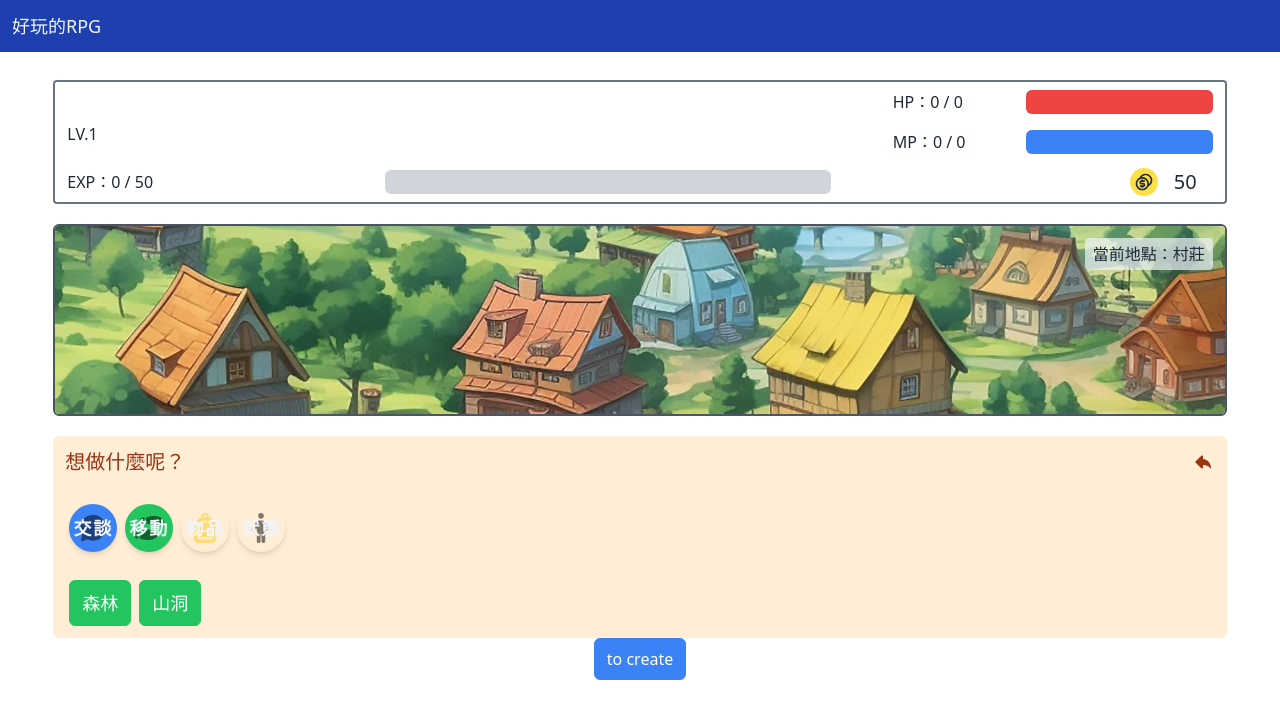
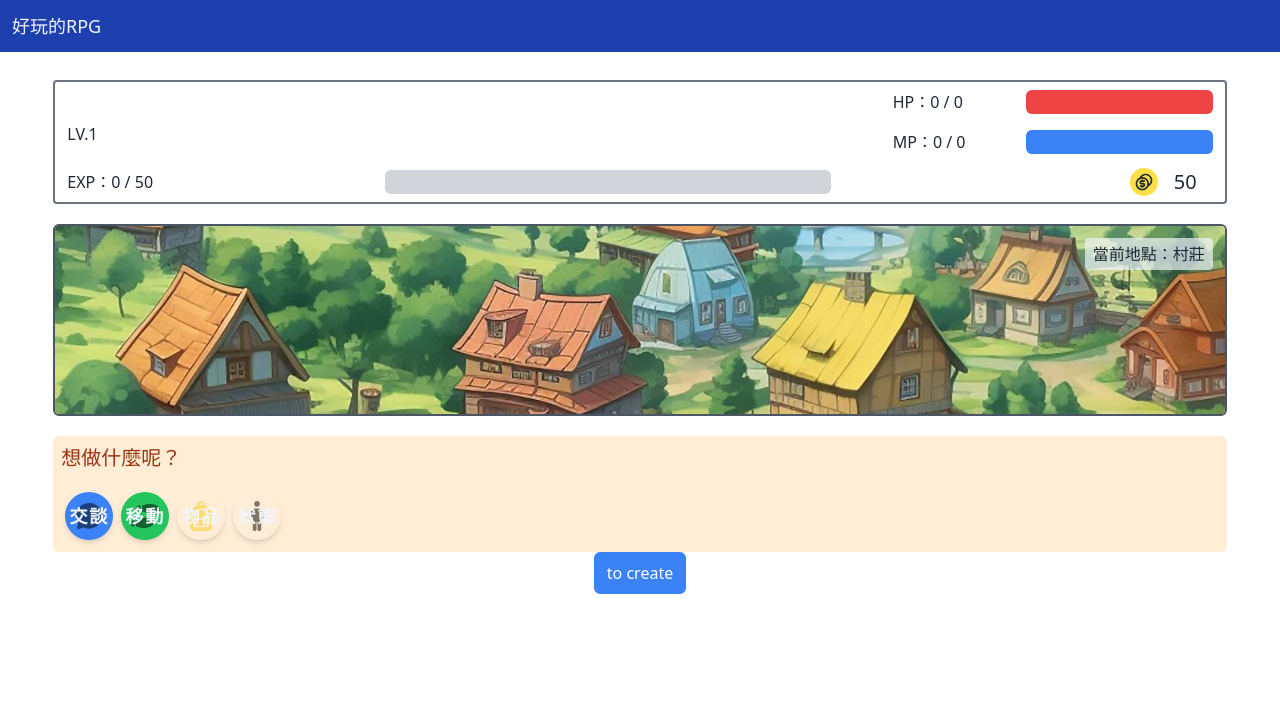
Before and after one commit to Melon-Lo/rpg, a React (Create React App) app: page / in a window 1280 px wide. Shown: the top 718 px of the page. Built offline with nearby package versions, Linux system fonts and the light colour scheme.

Commit message:
feat/ update CommandSection

```diff
--- a/src/components/CommandItem.jsx
+++ b/src/components/CommandItem.jsx
@@ -1,6 +1,10 @@
-export default function CommandItem({ command, color, Icon }) {
+export default function CommandItem({ command, color, Icon, setCurrentStep }) {
+  const handleClick = () => {
+    setCurrentStep(command);
+  };
+
   return (
-    <div className={`relative w-12 h-12 rounded-full shadow-md bg-${color}-500 m-1`}>
+    <div onClick={handleClick} className={`relative w-12 h-12 rounded-full shadow-md bg-${color}-500 m-1`}>
       <div className="absolute inset-0 flex justify-center items-center">
         <Icon className={`text-3xl opacity-50 text-${color}-400`} />
       </div>
--- a/src/components/CommandSection.jsx
+++ b/src/components/CommandSection.jsx
@@ -15,6 +15,8 @@ export default function CommandSection() {
       if (currentStep === '主頁') {
         setTextContent('想做什麼呢？');
       } else if (currentStep === '交談') {
+        setTextContent('要跟誰交談呢？')
+      } else if (currentStep === '移動') {
         setTextContent('要去哪裡呢？')
       } else if (currentStep === '物品') {
         setTextContent('物品一覽');
@@ -24,7 +26,6 @@ export default function CommandSection() {
     }
 
     changeTextContent();
-    console.log(currentStep);
   }, [currentStep])
 
   const { currentScene } = useSelector(state => {
@@ -33,6 +34,10 @@ export default function CommandSection() {
     };
   });
 
+  const handleReturn = () => {
+    setCurrentStep('主頁');
+  }
+
   const renderedCommandItems = commandImg.map(commandItem => {
     return (
       <CommandItem
@@ -40,10 +45,7 @@ export default function CommandSection() {
         command={commandItem.command}
         color={commandItem.color}
         Icon={commandItem.img}
-        onClick={() => {
-          setCurrentStep(commandItem.command);
-          console.log('hi');
-        }}
+        setCurrentStep={setCurrentStep}
       />
     )
   });
@@ -59,18 +61,30 @@ export default function CommandSection() {
 
   return (
     <section className="w-11/12 bg-orange-100 rounded-md">
-      <div className="flex justify-between p-3">
+      <div className="flex justify-between p-2">
         <p className="text-xl text-orange-800">{textContent}</p>
-        <div className="flex justify-center items-center">
+
+        {/* 不是主頁時才會顯示返回按鈕 */}
+        { currentStep !== '主頁' &&
+          <div className="flex justify-center items-center" onClick={handleReturn}>
             <TiArrowBack className="text-2xl text-orange-800" />
           </div>
+        }
       </div>
-      <div className="p-3 flex justify-start items-center">
+
+      {/* 主頁 */}
+      { currentStep === '主頁' &&
+        <div className="p-2 flex justify-start items-center">
           {renderedCommandItems}
         </div>
-      <div className="p-3 flex text-lg">
+      }
+
+      {/* 移動 */}
+      { currentStep === '移動' &&
+        <div className="p-2 flex text-lg">
           {renderedScenes}
         </div>
+      }
     </section>
   )
 };
```
Lines whose indentation alone changed are shown as unchanged.
